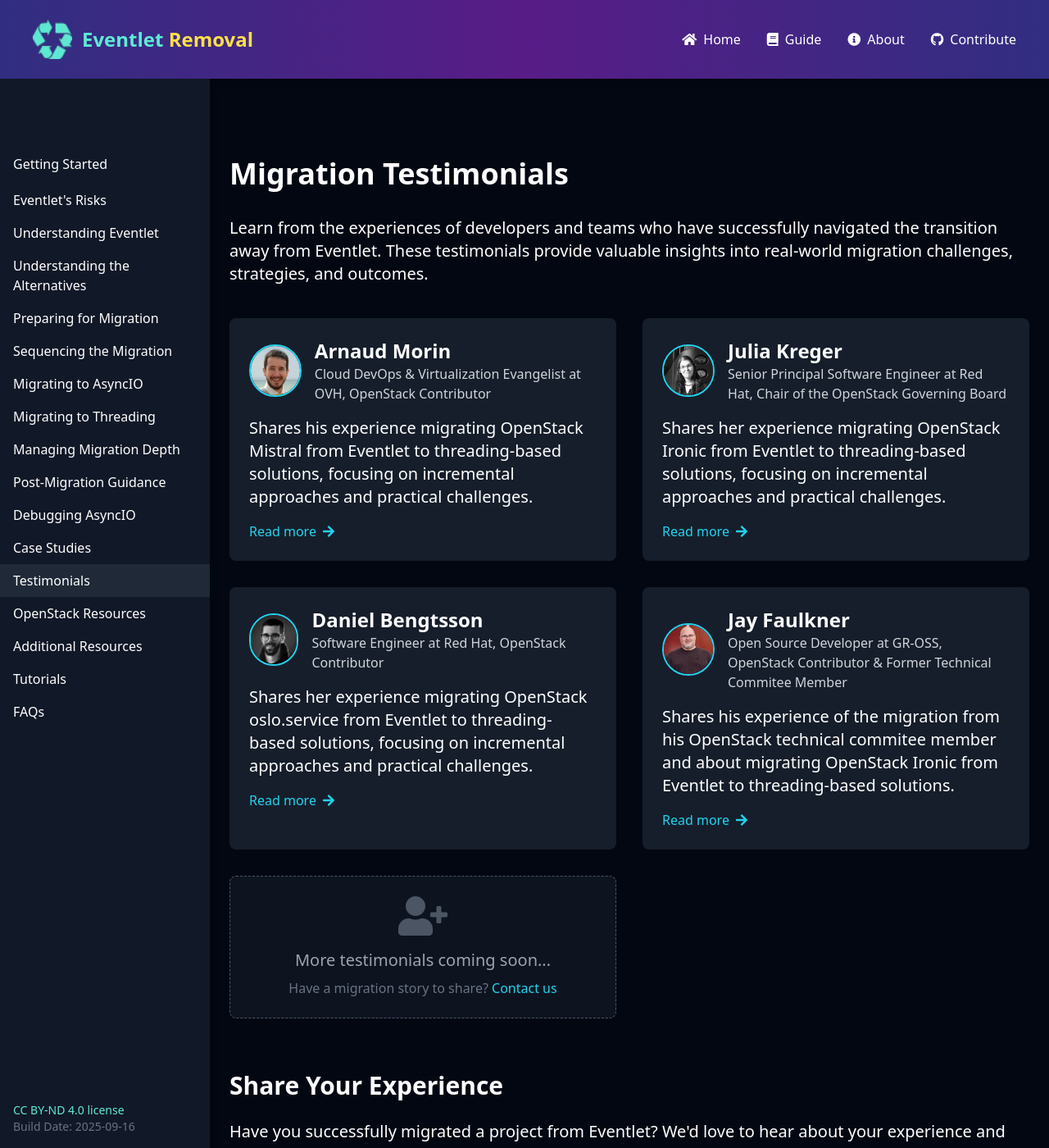
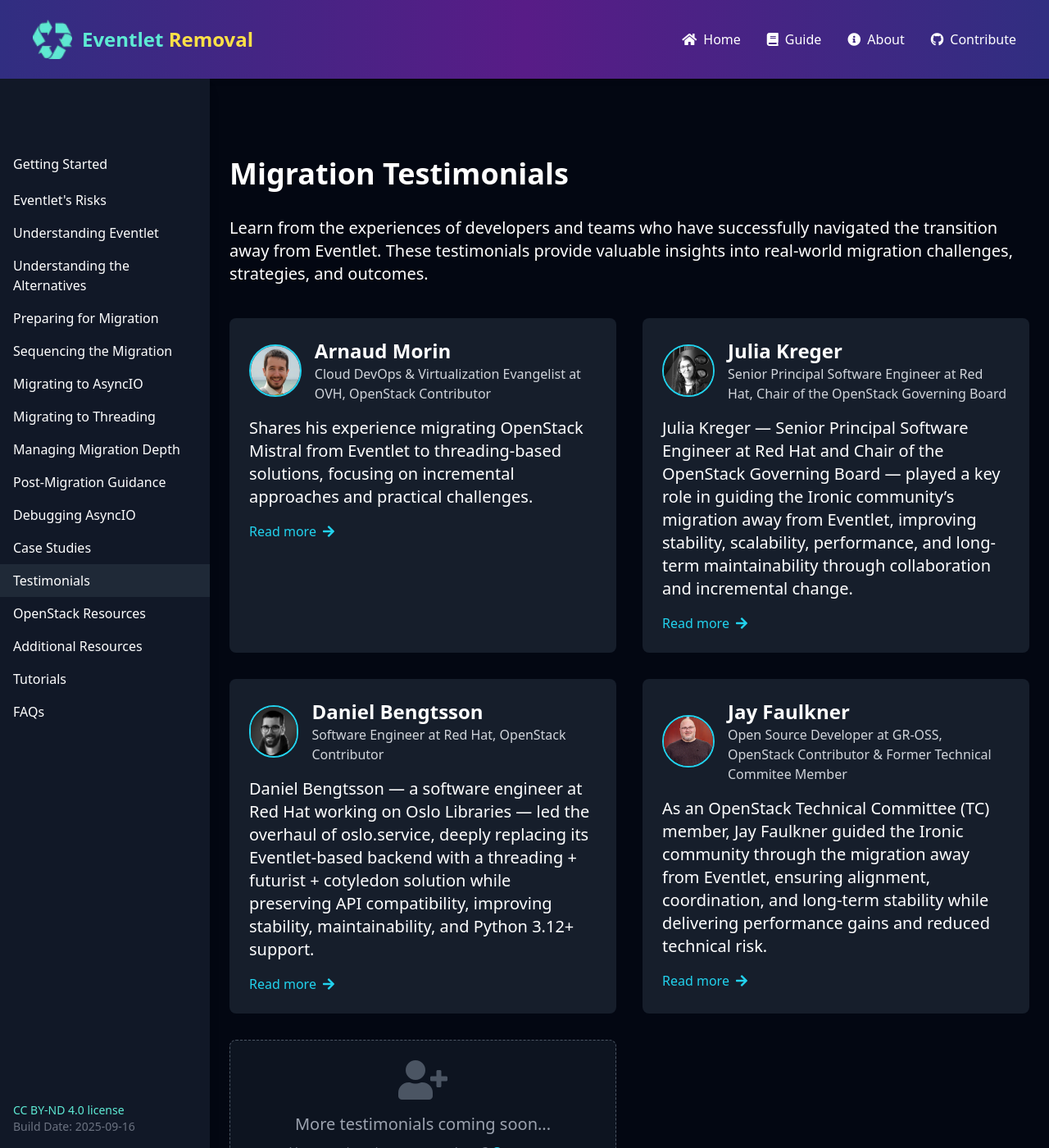
Before and after one commit to eventlet-removal/eventlet-removal.github.io, a Jekyll site: the page built from docs/guide/testimonials.md, in a window 1280 px wide and 1400 px high. Shown: the whole window at 82% size. Built offline with Jekyll 4.4.1, drawn with Linux system fonts in a browser that asks for light colours; nearby versions of some CDN libraries.

Commit message:
rework testimonials summaries

```diff
--- a/docs/guide/testimonials.md
+++ b/docs/guide/testimonials.md
@@ -35,7 +35,7 @@ og_description: Read firsthand accounts from developers and projects that have s
         <p class="text-gray-300">Senior Principal Software Engineer at Red Hat, Chair of the OpenStack Governing Board</p>
       </div>
     </div>
-    <p class="text-xl">Shares her experience migrating OpenStack Ironic from Eventlet to threading-based solutions, focusing on incremental approaches and practical challenges.</p>
+    <p class="text-xl">Julia Kreger — Senior Principal Software Engineer at Red Hat and Chair of the OpenStack Governing Board — played a key role in guiding the Ironic community’s migration away from Eventlet, improving stability, scalability, performance, and long-term maintainability through collaboration and incremental change.</p>
     <div class="mt-4 text-cyan-400 flex items-center">
       Read more <i class="fas fa-arrow-right ml-2"></i>
     </div>
@@ -48,7 +48,7 @@ og_description: Read firsthand accounts from developers and projects that have s
         <p class="text-gray-300">Software Engineer at Red Hat, OpenStack Contributor</p>
       </div>
     </div>
-    <p class="text-xl">Shares her experience migrating OpenStack oslo.service from Eventlet to threading-based solutions, focusing on incremental approaches and practical challenges.</p>
+    <p class="text-xl">Daniel Bengtsson — a software engineer at Red Hat working on Oslo Libraries — led the overhaul of oslo.service, deeply replacing its Eventlet-based backend with a threading + futurist + cotyledon solution while preserving API compatibility, improving stability, maintainability, and Python 3.12+ support.</p>
     <div class="mt-4 text-cyan-400 flex items-center">
       Read more <i class="fas fa-arrow-right ml-2"></i>
     </div>
@@ -61,7 +61,7 @@ og_description: Read firsthand accounts from developers and projects that have s
         <p class="text-gray-300">Open Source Developer at GR-OSS, OpenStack Contributor & Former Technical Commitee Member</p>
       </div>
     </div>
-    <p class="text-xl">Shares his experience of the migration from his OpenStack technical commitee member and about migrating OpenStack Ironic from Eventlet to threading-based solutions.</p>
+    <p class="text-xl">As an OpenStack Technical Committee (TC) member, Jay Faulkner guided the Ironic community through the migration away from Eventlet, ensuring alignment, coordination, and long-term stability while delivering performance gains and reduced technical risk.</p>
     <div class="mt-4 text-cyan-400 flex items-center">
       Read more <i class="fas fa-arrow-right ml-2"></i>
     </div>
```
